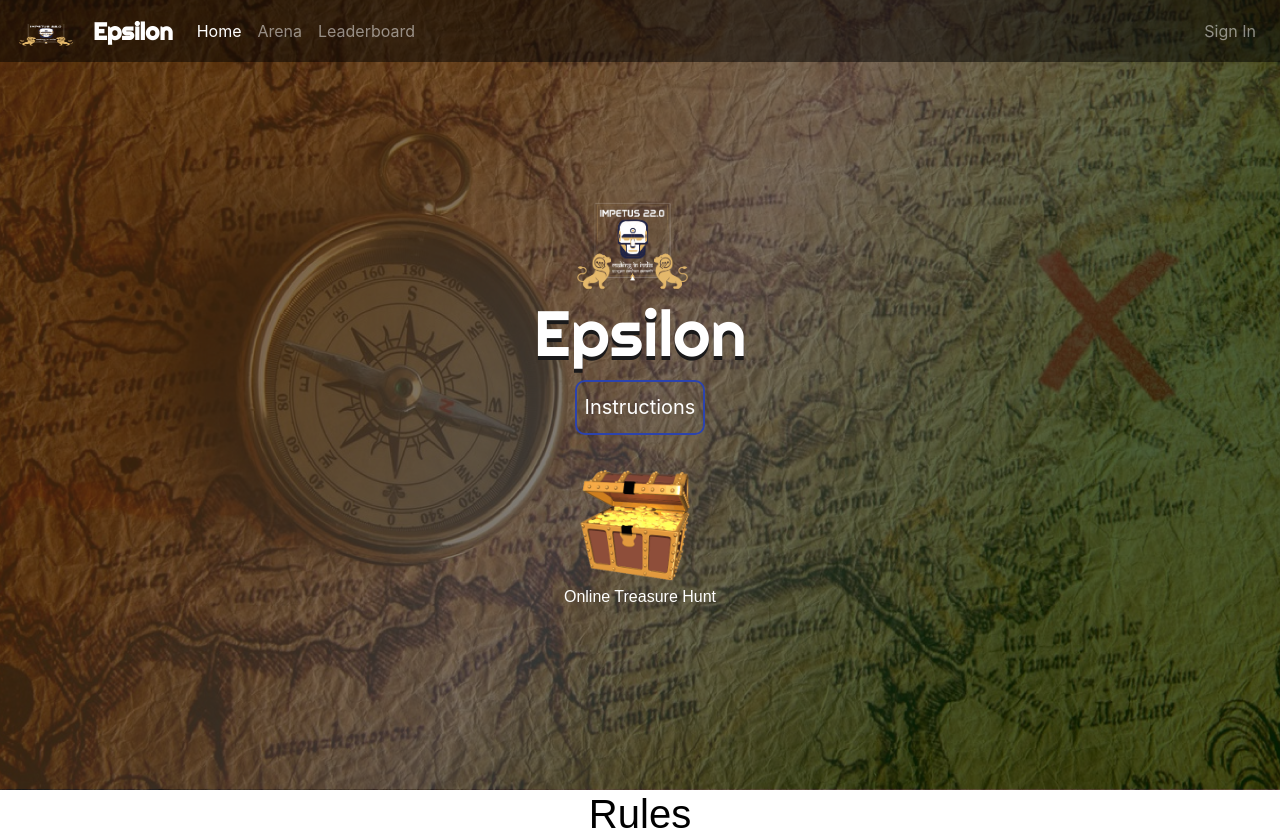
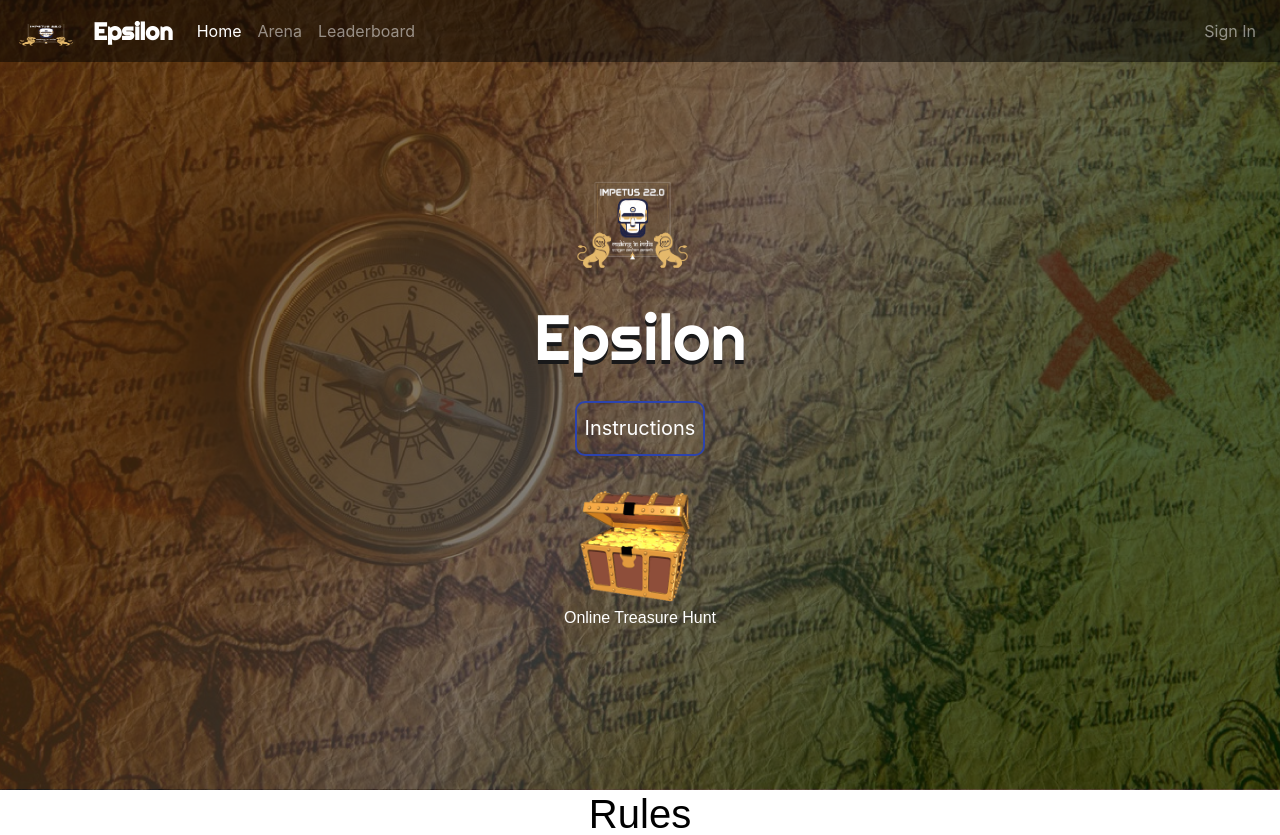
Before and after one commit to Nimitha-jagadeesha/Epsilonn-22, a Django app: page / in a window 1280 px wide. Shown: the top 835 px of the page. Run offline with Django 3.2, Linux system fonts and the light colour scheme; some libraries are stand-ins or nearby versions; some web fonts are replaced.

Commit message:
Update home.html

```diff
--- a/epsilon/templates/epsilon/home.html
+++ b/epsilon/templates/epsilon/home.html
@@ -192,7 +192,7 @@
         <div>
             <img class="image" src="{% static 'img/logo.png'%}" alt="" width="350px" height="100px" />
          </div>
-        <h2 style="color:white;font-family: 'Righteous', sans-serif;font-size: 4.0em; text-shadow: 0px 4px 0px rgb(25, 25, 26);" class="text-center">Epsilon
+        <h2 style="color:white;font-family: 'Righteous', sans-serif;font-size: 4.0em; text-shadow: 0px 4px 0px rgb(25, 25, 26);margin-top:25px;margin-bottom:25px;" class="text-center">Epsilon
         </h2>
         <div class="div1">
             <a href="#ins" style="font-size:20px;"> <button  id="but">Instructions</button></a>
```
